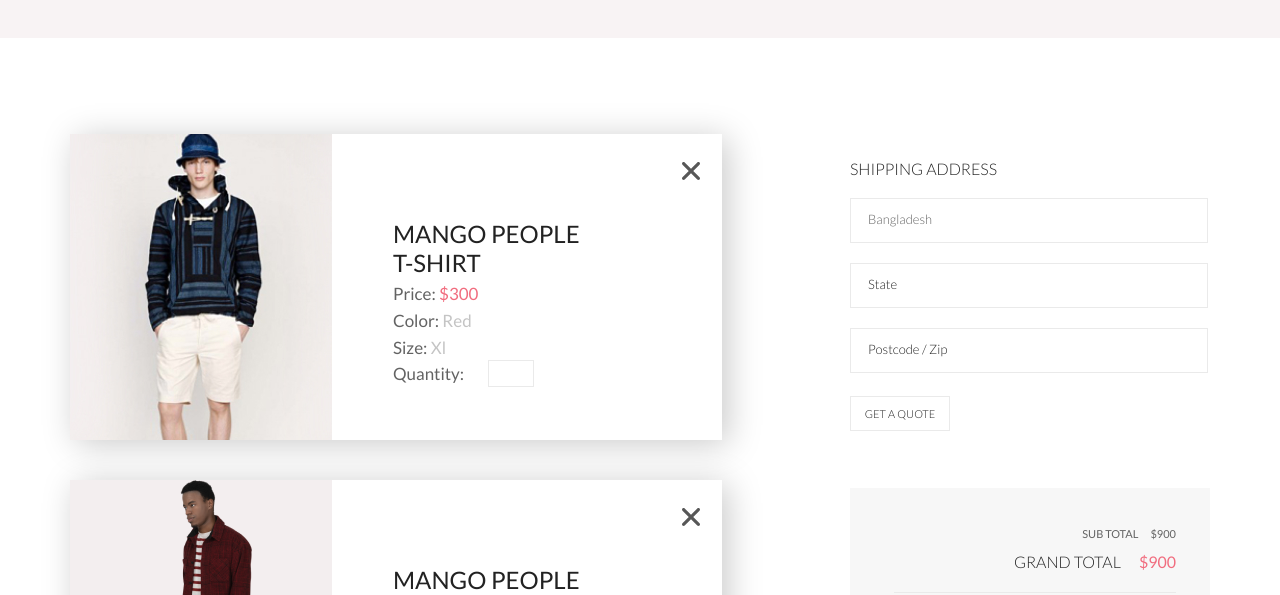
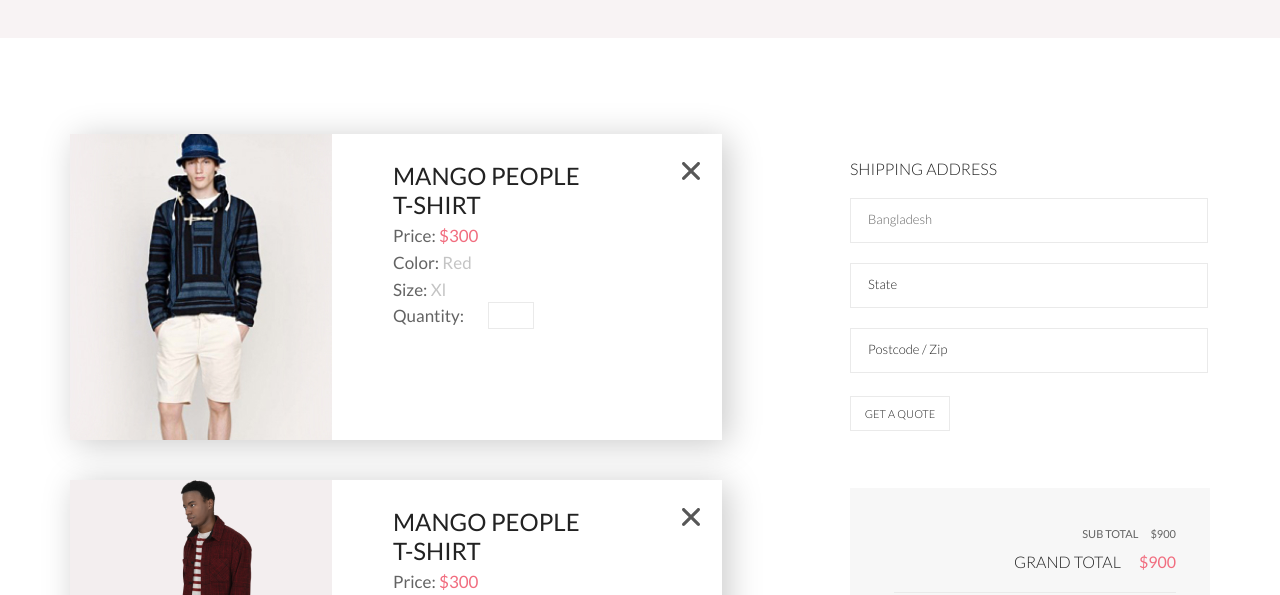
Before and after one commit to Vejber/online_shop, a plain HTML site: page cart.html in a window 1280 px wide. Shown: the part 187-782 px from the top of the page. Drawn offline with Linux system fonts and the light colour scheme.

Commit message:
fixed cart

```diff
--- a/cart.html
+++ b/cart.html
@@ -98,7 +98,7 @@
                         </div>
 
                         <article>
-                            <h2><span class="text-wrap-no-wrap">MANGO PEOPLE </span><br>T-SHIRT</h2>
+                            <h2><a href="#"><span class="text-wrap-no-wrap">MANGO PEOPLE </span><br>T-SHIRT</a></h2>
                             <p>Price: <span class="cart_red">$300</span> </p>
                             <p>Color: <span class="cart_grey">Red</span></p>
                             <p>Size: <span class="cart_grey">Xl </span></p>
@@ -127,7 +127,7 @@
                         </div>
 
                         <article>
-                            <h2><span class="text-wrap-no-wrap">MANGO PEOPLE </span><br>T-SHIRT</h2>
+                            <h2><a href="#"><span class="text-wrap-no-wrap">MANGO PEOPLE </span><br>T-SHIRT</a></h2>
                             <p>Price: <span class="cart_red">$300</span> </p>
                             <p>Color: <span class="cart_grey">Red</span></p>
                             <p>Size: <span class="cart_grey">Xl </span></p>
--- a/styles/style.scss
+++ b/styles/style.scss
@@ -1203,6 +1203,20 @@ a {
     display: none;
 }
 
+.cart_text {
+
+    h2 {
+
+        a {
+            color: inherit;
+        }
+    }
+
+    article {
+        margin-top: -20px;
+    }
+}
+
 @media (max-width: 1024px) {
     .header {
         padding-left: 50px;
@@ -1376,6 +1390,12 @@ a {
         }
     }
 
+    .cart_text {
+        article {
+            margin-top: -25px;
+        }
+    }
+
 }
 
 @media (max-width: 767px) {
```
Also changed, not shown: styles/style.css, 1 other file.
